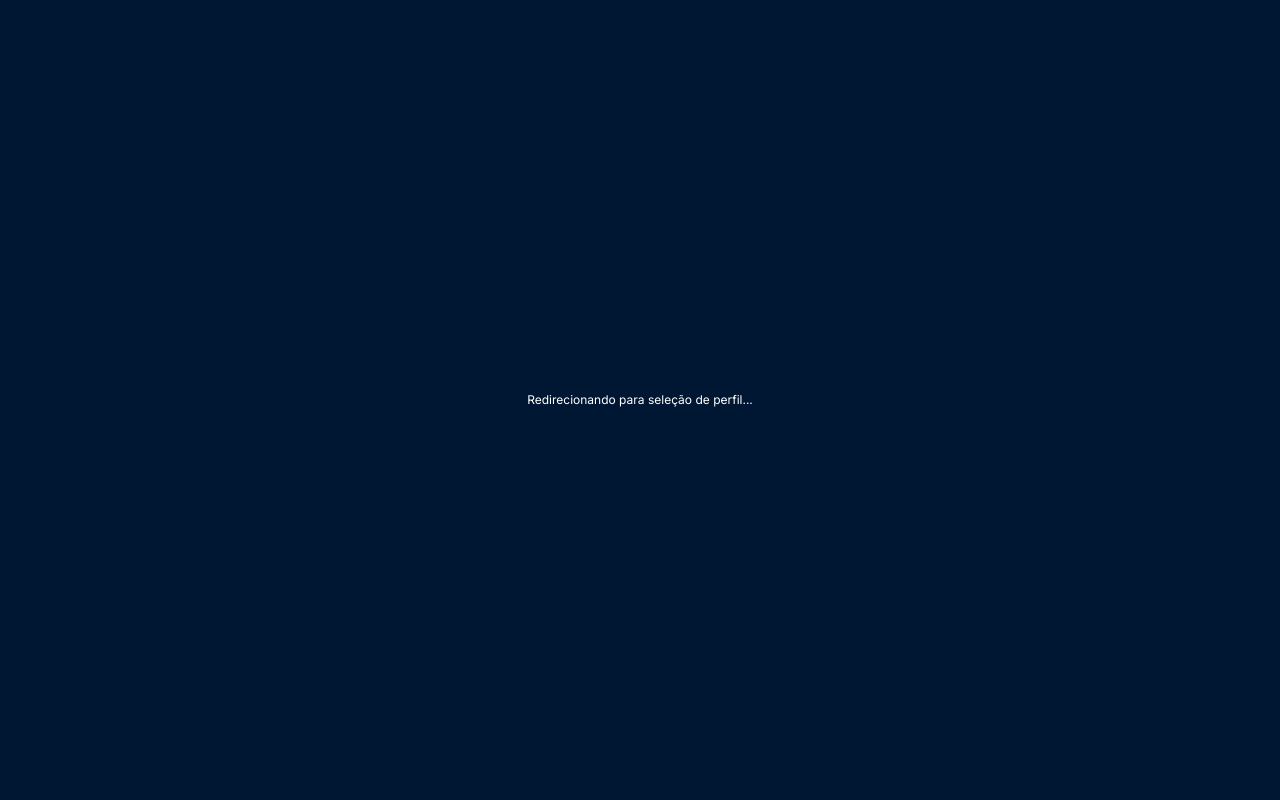
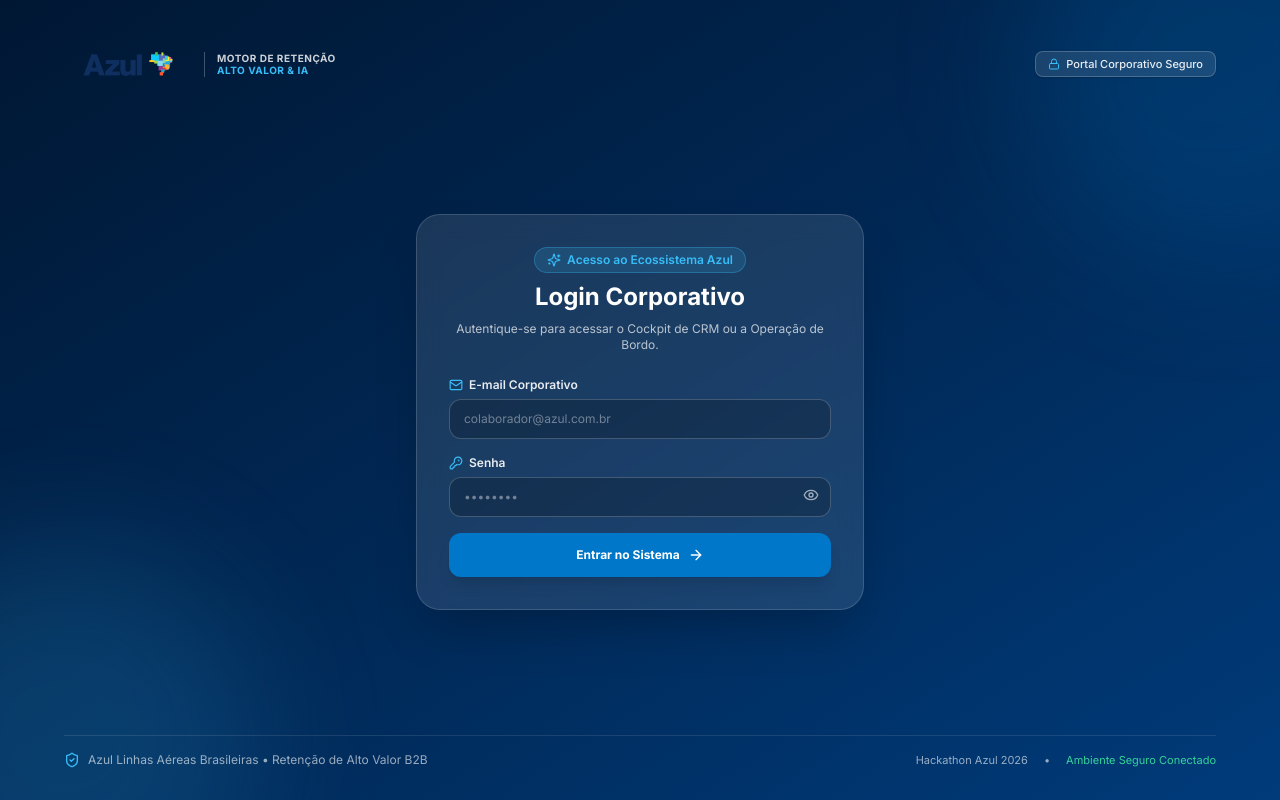
Before and after one commit to fthenri/azul, a Next.js app in the folder front/: page /login in a window 1280 px wide. Before the commit this address had no page. Built offline with nearby package versions, Linux system fonts and the light colour scheme.

Commit message:
feat(front): implementa tela de login corporativo e acoes de logout nos portais
- Cria formulario de login corporativo unificado com campos de e-mail e senha

- Integra acao de logout no sidebar do gestor e no cabecalho da tripulacao

- Corrige tags JSX de acoes de missoes no portal da tripulacao

```diff
--- a/front/src/app/crew/page.tsx
+++ b/front/src/app/crew/page.tsx
@@ -197,16 +197,7 @@
 
           {/* Lado Direito: Botão para Trocar de Perfil */}
           <div className="flex items-center">
-            <Link href="/">
-              <Button
-                variant="outline"
-                size="sm"
-                className="border-slate-700 bg-slate-900 hover:bg-slate-800 text-slate-200 hover:text-white text-xs gap-1.5 h-8 cursor-pointer"
-              >
-                <LogOut className="h-3.5 w-3.5" />
-                <span>Trocar Perfil</span>
-              </Button>
-            </Link>
+
 
             <Button
               variant="outline"
--- a/front/src/app/login/page.tsx
+++ b/front/src/app/login/page.tsx
@@ -1,27 +1,193 @@
 "use client";
 
-import { useEffect } from "react";
+import React, { useState } from "react";
+import Image from "next/image";
 import { useRouter, useSearchParams } from "next/navigation";
+import {
+  Lock,
+  Mail,
+  KeyRound,
+  ArrowRight,
+  ShieldCheck,
+  Sparkles,
+  AlertCircle,
+  Eye,
+  EyeOff,
+} from "lucide-react";
+import { Button } from "@/components/ui/button";
+import { Badge } from "@/components/ui/badge";
+import { useAuth } from "@/lib/auth-context";
 
 export default function LoginPage() {
   const router = useRouter();
   const searchParams = useSearchParams();
-  const redirect = searchParams.get("redirect");
+  const redirectPath = searchParams.get("redirect");
 
-  useEffect(() => {
-    // Encaminha para o subpath de login adequado com base no redirect pretendido
-    if (redirect?.startsWith("/crew")) {
-      router.replace(`/login/commissioner?redirect=${encodeURIComponent(redirect)}`);
-    } else if (redirect) {
-      router.replace(`/login/manager?redirect=${encodeURIComponent(redirect)}`);
-    } else {
-      router.replace("/");
+  const { login } = useAuth();
+
+  const [email, setEmail] = useState("");
+  const [password, setPassword] = useState("");
+  const [showPassword, setShowPassword] = useState(false);
+  const [loading, setLoading] = useState(false);
+  const [errorMessage, setErrorMessage] = useState<string | null>(null);
+
+  const handleSubmit = async (e: React.FormEvent) => {
+    e.preventDefault();
+    if (!email || !password) {
+      setErrorMessage("Informe o e-mail corporativo e a senha.");
+      return;
     }
-  }, [redirect, router]);
+
+    setErrorMessage(null);
+    setLoading(true);
+
+    try {
+      const response = await login(email, password);
+      // Redirecionamento baseado no perfil autenticado ou no redirect solicitado
+      if (redirectPath) {
+        router.push(redirectPath);
+      } else if (response.role === "commissioner") {
+        router.push("/crew");
+      } else {
+        router.push("/dashboard");
+      }
+    } catch (err: unknown) {
+      setErrorMessage((err as Error).message || "Falha na autenticação corporativa.");
+    } finally {
+      setLoading(false);
+    }
+  };
 
   return (
-    <div className="min-h-screen bg-[#001733] flex items-center justify-center text-white text-xs">
-      <span>Redirecionando para seleção de perfil...</span>
+    <div className="min-h-screen bg-gradient-to-br from-[#001733] via-[#002855] to-[#003B7A] text-white flex flex-col justify-between p-4 sm:p-8 relative overflow-hidden font-sans antialiased">
+      {/* Elementos Decorativos de Fundo (Aviation Aesthetic) */}
+      <div className="absolute -top-32 -right-32 w-96 h-96 bg-[#0077C8]/20 rounded-full blur-3xl pointer-events-none" />
+      <div className="absolute -bottom-32 -left-32 w-96 h-96 bg-[#38BDF8]/15 rounded-full blur-3xl pointer-events-none" />
+
+      {/* Header com Logo Oficial da Azul */}
+      <header className="w-full max-w-6xl mx-auto flex items-center justify-between z-10 pt-2">
+        <div className="flex items-center gap-3">
+          <div className="relative h-12 w-32 flex items-center">
+            <Image
+              src="/logo.png"
+              alt="Azul Linhas Aéreas"
+              width={128}
+              height={48}
+              className="object-contain filter brightness-110"
+              priority
+            />
+          </div>
+          <div className="hidden sm:flex flex-col border-l border-white/25 pl-3">
+            <span className="text-[10px] uppercase font-bold tracking-wider text-white/80 leading-tight">
+              Motor de Retenção
+            </span>
+            <span className="text-[10px] uppercase font-black tracking-wider text-[#38BDF8] leading-tight">
+              Alto Valor & IA
+            </span>
+          </div>
+        </div>
+
+        <Badge className="bg-white/10 hover:bg-white/15 text-white/90 border-white/20 text-[11px] font-medium py-1 px-3">
+          <Lock className="h-3 w-3 mr-1.5 text-[#38BDF8]" />
+          Portal Corporativo Seguro
+        </Badge>
+      </header>
+
+      {/* Card Central de Login */}
+      <main className="w-full max-w-md mx-auto my-auto py-8 z-10">
+        <div className="rounded-3xl border border-white/15 bg-white/10 backdrop-blur-md p-6 sm:p-8 shadow-2xl space-y-6">
+          <div className="space-y-2 text-center">
+            <div className="inline-flex items-center gap-1.5 px-3 py-1 rounded-full bg-[#38BDF8]/15 border border-[#38BDF8]/30 text-[#38BDF8] text-xs font-semibold">
+              <Sparkles className="h-3.5 w-3.5" />
+              <span>Acesso ao Ecossistema Azul</span>
+            </div>
+            <h1 className="text-2xl font-black text-white">Login Corporativo</h1>
+            <p className="text-xs text-white/70">
+              Autentique-se para acessar o Cockpit de CRM ou a Operação de Bordo.
+            </p>
+          </div>
+
+          {/* Alerta de Erro */}
+          {errorMessage && (
+            <div className="flex items-start gap-2.5 p-3 rounded-xl bg-red-500/20 border border-red-500/40 text-red-200 text-xs">
+              <AlertCircle className="h-4 w-4 shrink-0 mt-0.5 text-red-400" />
+              <span>{errorMessage}</span>
+            </div>
+          )}
+
+          {/* Formulário */}
+          <form onSubmit={handleSubmit} className="space-y-4">
+            <div className="space-y-1.5">
+              <label className="text-xs font-semibold text-white/90 flex items-center gap-1.5">
+                <Mail className="h-3.5 w-3.5 text-[#38BDF8]" />
+                <span>E-mail Corporativo</span>
+              </label>
+              <input
+                type="email"
+                required
+                value={email}
+                onChange={(e) => setEmail(e.target.value)}
+                placeholder="colaborador@azul.com.br"
+                className="w-full h-10 px-3.5 rounded-xl border border-white/20 bg-black/20 text-white placeholder-white/40 text-xs focus:outline-none focus:ring-2 focus:ring-[#38BDF8] transition-all"
+              />
+            </div>
+
+            <div className="space-y-1.5">
+              <label className="text-xs font-semibold text-white/90 flex items-center justify-between">
+                <span className="flex items-center gap-1.5">
+                  <KeyRound className="h-3.5 w-3.5 text-[#38BDF8]" />
+                  <span>Senha</span>
+                </span>
+              </label>
+              <div className="relative">
+                <input
+                  type={showPassword ? "text" : "password"}
+                  required
+                  value={password}
+                  onChange={(e) => setPassword(e.target.value)}
+                  placeholder="••••••••"
+                  className="w-full h-10 px-3.5 pr-10 rounded-xl border border-white/20 bg-black/20 text-white placeholder-white/40 text-xs focus:outline-none focus:ring-2 focus:ring-[#38BDF8] transition-all"
+                />
+                <button
+                  type="button"
+                  onClick={() => setShowPassword(!showPassword)}
+                  className="absolute right-3 top-2.5 text-white/60 hover:text-white"
+                >
+                  {showPassword ? <EyeOff className="h-4 w-4" /> : <Eye className="h-4 w-4" />}
+                </button>
+              </div>
+            </div>
+
+            <Button
+              type="submit"
+              disabled={loading}
+              className="w-full h-11 rounded-xl bg-[#0077C8] hover:bg-[#005B99] text-white font-bold text-xs gap-2 transition-all shadow-lg hover:shadow-[#0077C8]/40"
+            >
+              {loading ? (
+                <span>Autenticando...</span>
+              ) : (
+                <>
+                  <span>Entrar no Sistema</span>
+                  <ArrowRight className="h-4 w-4" />
+                </>
+              )}
+            </Button>
+          </form>
+        </div>
+      </main>
+
+      {/* Footer Institucional */}
+      <footer className="w-full max-w-6xl mx-auto flex flex-col sm:flex-row items-center justify-between text-xs text-white/60 gap-3 border-t border-white/10 pt-4 z-10">
+        <div className="flex items-center gap-2">
+          <ShieldCheck className="h-4 w-4 text-[#38BDF8]" />
+          <span>Azul Linhas Aéreas Brasileiras • Retenção de Alto Valor B2B</span>
+        </div>
+        <div className="flex items-center gap-4 text-[11px]">
+          <span>Hackathon Azul 2026</span>
+          <span>•</span>
+          <span className="text-emerald-400">Ambiente Seguro Conectado</span>
+        </div>
+      </footer>
     </div>
   );
 }
--- a/front/src/components/shared/sidebar.tsx
+++ b/front/src/components/shared/sidebar.tsx
@@ -11,7 +11,6 @@
   ShieldCheck,
   ChevronRight,
   Database,
-  Plane,
   LogOut,
 } from "lucide-react";
 import { cn } from "@/lib/utils";
@@ -71,7 +70,7 @@
       >
         {/* Top Branding Header com Logo Oficial da Azul */}
         <div className="flex h-20 shrink-0 items-center justify-between px-5 border-b border-white/10 bg-[#002855] dark:bg-[#050e1b]">
-          <Link href="/executive" className="flex items-center gap-3 group w-full">
+          <Link href="/dashboard" className="flex items-center gap-3 group w-full">
             <div className="relative h-10 w-28 shrink-0 flex items-center">
               <Image
                 src="/logo.png"
@@ -191,12 +190,14 @@
             <span>Zero Refactoring</span>
           </div>
 
-          <Link
-            href="/"
-            className="flex items-center justify-center gap-2 w-full py-2 px-3 rounded-lg border border-white/15 bg-white/5 hover:bg-white/10 text-white/80 hover:text-white text-xs font-semibold transition-colors"
+          <button
+            type="button"
+            onClick={logout}
+            className="flex items-center justify-center gap-2 w-full py-2 px-3 rounded-lg border border-white/15 bg-white/5 hover:bg-red-500/20 text-white/80 hover:text-red-200 text-xs font-semibold transition-colors"
           >
-            <span>Trocar de Portal</span>
-          </Link>
+            <LogOut className="h-3.5 w-3.5" />
+            <span>Sair do Sistema</span>
+          </button>
         </div>
       </aside>
     </>
```
